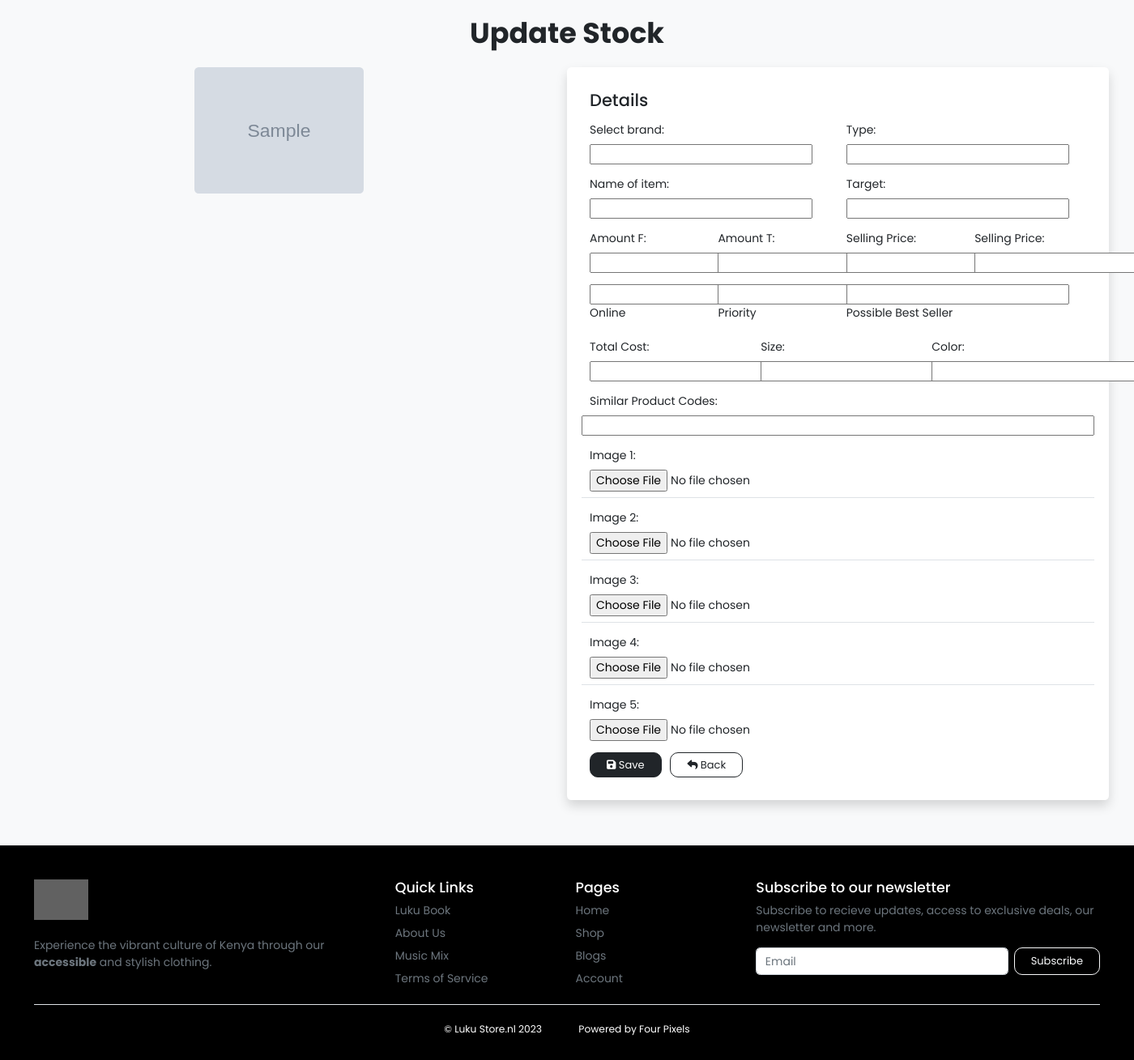
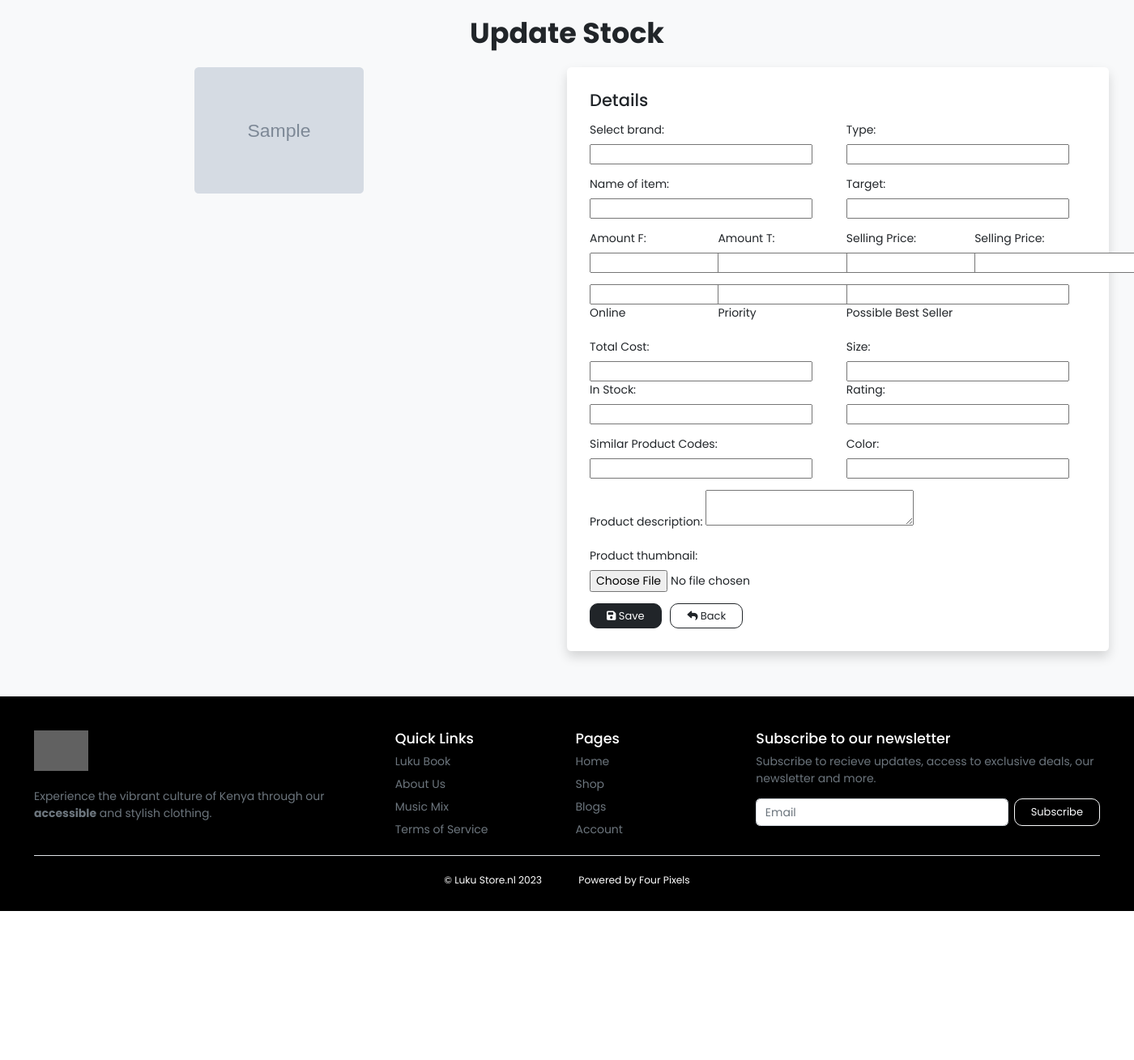
Before and after one commit to 4ourpixels/lukustore.nl, a Django app: template myapp/templates/edit_stock.html in a window 1400 px wide; the page is wider, and only the part inside the window is pictured. Shown: the part 78-1387 px from the top of that part at 81% size. After the commit the page ends 1203 px from the top of that part, so only its background shows below. Run offline with Django 4.2, Linux system fonts and the light colour scheme; the template is opened without the code that fills it: most values are stand-ins (such as "Sample title", 1, 10 or a date in 2020); grey boxes marked "Sample" are stand-in pictures; form fields are guessed from the names that the template uses; some libraries are stand-ins or nearby versions; some web fonts are replaced; grey boxes are pictures that could not be loaded.

Commit message:
Add files via upload

```diff
--- a/myapp/templates/edit_stock.html
+++ b/myapp/templates/edit_stock.html
@@ -97,43 +97,44 @@
               </div>
 
               <div class="row mb-3">
-                <div class="col-4 form-group">
+                <div class="col form-group">
                   <label class="mb-2">Total Cost:</label>
                   {{ form.total_cost }}
                 </div>
-                <div class="col-4 form-group">
+                <div class="col form-group">
                   <label class="mb-2">Size:</label>
                   {{ form.size }}
                 </div>
-                <div class="col-4 form-group">
+                <div class="col form-group">
+                  <label class="mb-2">In Stock:</label>
+                  {{ form.stock }}
+                </div>
+                <div class="col form-group">
+                  <label class="mb-2">Rating:</label>
+                  {{ form.rating }}
+                </div>
+              </div>
+
+              <div class="row mb-3">
+                <div class="col-6">
+                  <label class="mb-2">Similar Product Codes:</label>
+                  {{ form.similar_products_codes }}
+                </div>
+                <div class="col-6">
                   <label class="mb-2">Color:</label>
                   {{ form.color }}
                 </div>
               </div>
 
               <div class="row mb-3">
-                <label class="mb-2">Similar Product Codes:</label>
-                {{ form.similar_products_codes }}
+                <div class="col">
+                  <label class="mb-2">Product description:</label>
+                  {{ form.description }}
+                </div>
               </div>
 
-              <div class="row mb-3 border-bottom pb-2">
-                <label class="mb-2">Image 1:</label>
-                {{ form.image_original_size }}
-              </div>
-              <div class="row mb-3 border-bottom pb-2">
-                <label class="mb-2">Image 2:</label>
-                {{ form.image_large_size }}
-              </div>
-              <div class="row mb-3 border-bottom pb-2">
-                <label class="mb-2">Image 3:</label>
-                {{ form.image_medium_size }}
-              </div>
-              <div class="row mb-3 border-bottom pb-2">
-                <label class="mb-2">Image 4:</label>
-                {{ form.image_thumbnail_size }}
-              </div>
               <div class="row mb-3">
-                <label class="mb-2">Image 5:</label>
+                <label class="mb-2">Product thumbnail:</label>
                 {{ form.thumbnail }}
               </div>
 
```
